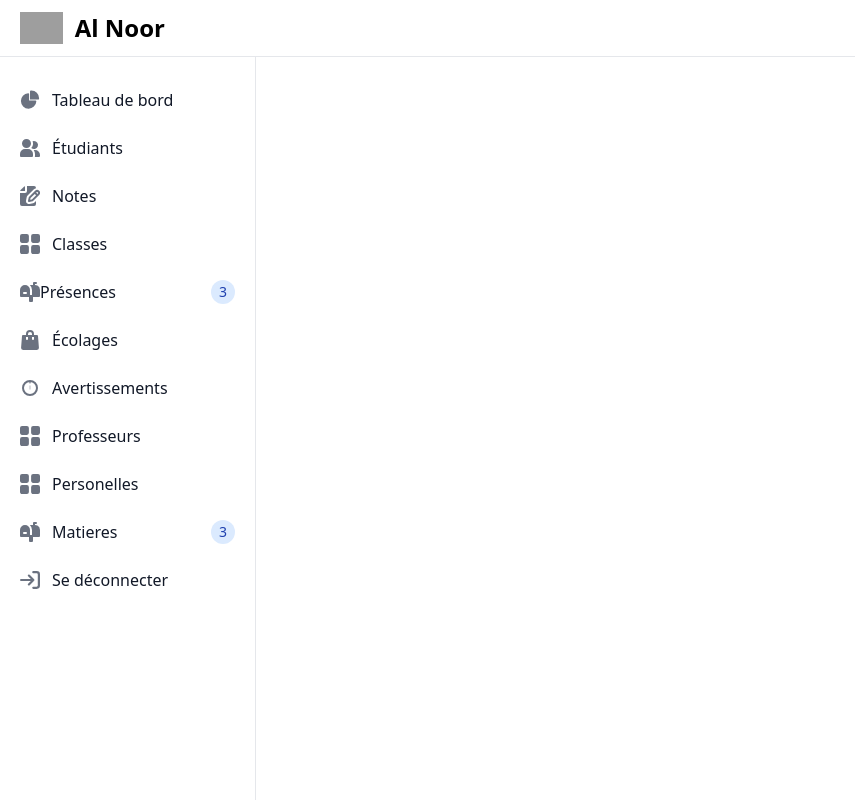
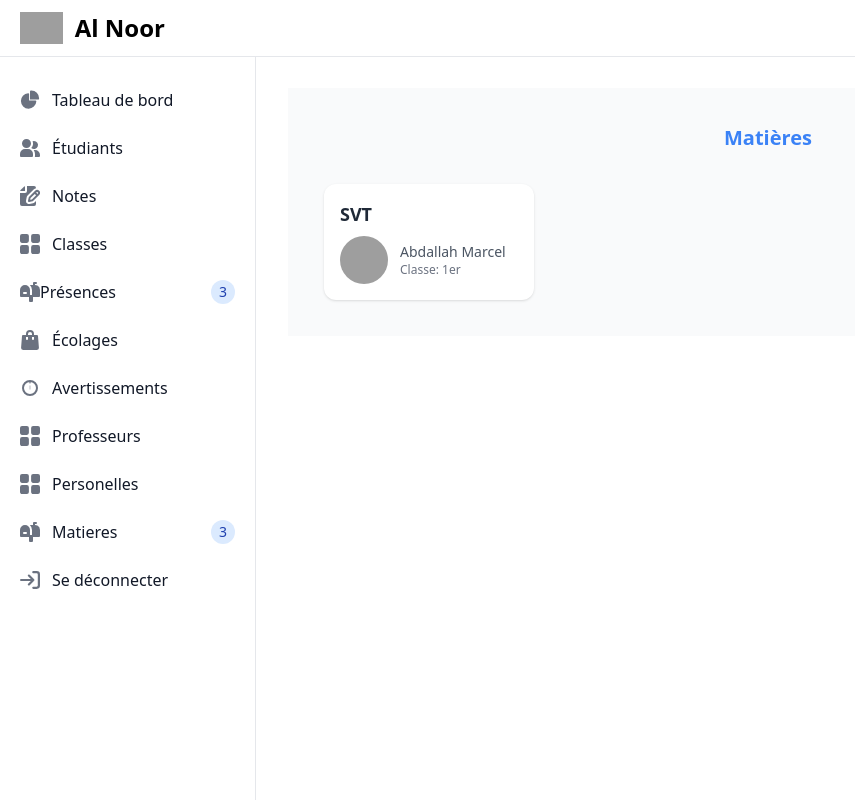
Before and after one commit to ABDA48/alnoor, a Django app: page /matieres/ in a window 1280 px wide. Shown: the whole page, without its empty margins (0-855 px from the left). Run offline with Django 5.2, Linux system fonts and the light colour scheme; a user stored in the database is signed in; data comes from the database, SQL or seed files in the repository; some libraries are stand-ins or nearby versions; grey boxes are pictures that could not be loaded.

Commit message:
05/05/2025
c1

```diff
--- a/main/models.py
+++ b/main/models.py
@@ -1,5 +1,6 @@
 from django.db import models
 from django.contrib.auth.models import User
+from django.utils.html import mark_safe
 BOURSIER_CHOICES = [
         ('oui', 'Oui'),
         ('non', 'Non'),
@@ -14,6 +15,8 @@ SEMESTRE_CHOICES = [
         (3, 'Semestre 3'),
         (4, 'Semestre 4'),
         (5, 'Semestre 5'),
+        (6, 'Semestre 6'),
+        (0, 'Annuelle'),
     ]
 TYPE_CHOICES = [
         ('mensuelle', 'Mensuelle'),
@@ -92,7 +95,8 @@ class Etudiant(models.Model):
     idboursier=models.ForeignKey(Boursier, on_delete=models.SET_NULL,verbose_name="Boursier Etudiants",null=True)
     def __str__(self):
         return self.identifiant
-
+    def Image(self):
+        return mark_safe(f'<img src="{self.photo.url}" width="50" height="50" style="border-radius: 50%;" />')
 
 
 
@@ -115,6 +119,8 @@ class Note(models.Model):
     rang = models.IntegerField(blank=True,null=True,verbose_name="Rang")
     fichier = models.FileField(upload_to='notes/', blank=True, null=True, verbose_name="Fichier")
     type = models.CharField(max_length=10, choices=TYPE_CHOICES,default='mensuelle', verbose_name="Type")
+    def Image(self):
+        return mark_safe(f'<img src="{self.identifiant.photo.url}" width="50" height="50" style="border-radius: 50%;" />')
 
     def __str__(self):
         return f"{self.identifiant} - {self.annees} - {self.semestre}"
@@ -123,6 +129,8 @@ class Ecolage(models.Model):
     identifiant = models.ForeignKey(Etudiant, on_delete=models.CASCADE)
     date = models.CharField(max_length=10, choices=MONTH_CHOICES, verbose_name="Mois")
     payé = models.CharField(max_length=3, choices=PAYE_CHOICES, verbose_name="Payé")
+    def Image(self):
+        return mark_safe(f'<img src="{self.identifiant.photo.url}" width="50" height="50" style="border-radius: 50%;" />')
     def __str__(self):
         return f"{self.identifiant} - {self.date} - {self.payé}"
 
@@ -131,6 +139,8 @@ class Avertissement(models.Model):
     date = models.DateField(blank=True,null=True,verbose_name="Date")
     raison = models.TextField(blank=True,null=True,verbose_name="Raison")
     decision = models.TextField(blank=True,null=True,verbose_name="Décision")
+    def Image(self):
+        return mark_safe(f'<img src="{self.identifiant.photo.url}" width="50" height="50" style="border-radius: 50%;" />')
 
     def __str__(self):
         return f"{self.identifiant} - {self.date}"
@@ -156,9 +166,9 @@ class Professeur(models.Model):
     adresse = models.TextField(blank=True, null=True, verbose_name="Adresse")
     date_naissance = models.DateField(blank=True, null=True, verbose_name="Date de naissance")
     date_embauche = models.DateField(verbose_name="Date d'embauche")
-    idclass=models.ForeignKey(ClassModel, on_delete=models.SET_NULL,verbose_name="Classe Etudiants",null=True)
-    photo = models.ImageField(upload_to='professeures_photos/', default='default.png',blank=True, null=True,verbose_name="Photo de l'Professeurs")
-
+    photo = models.ImageField(upload_to='professeures_photos/', default='default.png',blank=True, null=True,verbose_name="Photo du Professeur")
+    def Image(self):
+        return mark_safe(f'<img src="{self.photo.url}" width="50" height="50" style="border-radius: 50%;" />')
     class Meta:
         verbose_name = "Professeur"
         verbose_name_plural = "Professeurs"
@@ -174,7 +184,9 @@ class Personnel(models.Model):
     fonction = models.CharField(max_length=100, verbose_name="Fonction")  # Job position
     contact = models.CharField(max_length=15, verbose_name="Contact")  # Contact number
     date_d_embauche = models.DateField(verbose_name="Date d'embauche")  # Hiring date
-    photo = models.ImageField(upload_to='personnel_photos/', default='default.png',blank=True, null=True,verbose_name="Photo des Personnels")
+    photo = models.ImageField(upload_to='personnel_photos/', default='default.png',blank=True, null=True,verbose_name="Photo de Personnel")
+    def Image(self):
+        return mark_safe(f'<img src="{self.photo.url}" width="50" height="50" style="border-radius: 50%;" />')
     def __str__(self):
         return f"{self.prenom} {self.nom} - {self.fonction}"
 
@@ -186,8 +198,12 @@ class Personnel(models.Model):
 class Matiere(models.Model):
     nom = models.CharField(max_length=100, verbose_name="Nom de la matière")
     professeur = models.ForeignKey(
-        Professeur, on_delete=models.SET_NULL, null=True, blank=True, related_name="matieres", verbose_name="Professeur"
+        Professeur, on_delete=models.SET_NULL, null=True, related_name="matieres", verbose_name="Professeur"
     )
+    classe=models.ForeignKey(ClassModel, on_delete=models.SET_NULL,verbose_name="Classe Etudiants",null=True)
+    def Image(self):
+        return mark_safe(f'<img src="{self.professeur.photo.url}" width="50" height="50" style="border-radius: 50%;" />')
+
 
     class Meta:
         verbose_name = "Matière"
--- a/main/templates/main/avertissements.html
+++ b/main/templates/main/avertissements.html
@@ -2,6 +2,6 @@
 
 {% block layout %}
 
-{% include "main/tables/avertissements.html" %}
+{% include "main/tables/avertissements.html" with avertissements=avertissements %}
 
 {% endblock layout %}
--- a/main/templates/main/matieres.html
+++ b/main/templates/main/matieres.html
@@ -1,4 +1,7 @@
 {% extends "main/layout.html" %}
 
 {% block layout %}
+<div class="w-full">
+    {% include "main/tables/matieres.html"  %}
+</div>
 {% endblock %}
--- a/main/templates/main/notes.html
+++ b/main/templates/main/notes.html
@@ -2,7 +2,7 @@
 
 {% block layout %}
 {% include "main/components/heading.html" with name="Notes" %}
-{% include "main/tables/notes.html" %}
+{% include "main/tables/notes.html" with notes=notes %}
          <!--     <h1 class="text-center my-4 "> Les notes des étudiants de la classe <span class="font-bold text-blue-600 ">{{ request.GET.classes }}</span>  pour le semestre <span class="font-bold text-blue-600 ">{{ request.GET.semestre }}</span>  de l'année <span class="font-bold text-blue-600 ">{{ request.GET.annees }}</span> sont disponibles pour le type d'évaluation : <span class="font-bold text-blue-600 "> {{ request.GET.type }}</span> .</h1>
 
                 -->
--- /dev/null
+++ b/main/templates/main/tables/matieres.html
@@ -0,0 +1,39 @@
+<section class="bg-gray-50 dark:bg-gray-900 sm:p-5">
+    <div class="w-full">
+      <div class="    relative     overflow-hidden">
+        <h1 class="text-center font-bold text-blue-500 text-xl p-4">Matières</h1>
+        <div class="grid grid-cols-1 sm:grid-cols-2 md:grid-cols-3 lg:grid-cols-4 gap-4 p-4">
+          {% for matiere in matieres %}
+          <div class="bg-white dark:bg-gray-700 rounded-xl shadow p-4 hover:shadow-md transition duration-300">
+            <h2 class="text-lg font-semibold text-gray-800 dark:text-white mb-2">
+              {{ matiere.nom }}
+            </h2>
+            <div class="flex items-center space-x-3">
+              {% if matiere.professeur  %}
+              <img src="{{ matiere.professeur.photo.url }}" alt="{{ matiere.professeur.nom }}" class="w-12 h-12 rounded-full object-cover">
+              {% else %}
+              <div class="w-12 h-12 rounded-full bg-gray-300"></div>
+              {% endif %}
+              <div>
+                <p class="text-sm text-gray-600 dark:text-gray-300 font-medium">
+                    {% if matiere.professeur %}
+                    {{ matiere.professeur.nom }}
+                  {% else %}
+                    Aucun professeur
+                  {% endif %}
+                </p>
+                <p class="text-xs text-gray-500 dark:text-gray-400">
+                    {% if matiere.classe %}
+                    Classe: {{ matiere.classe.nom }}
+                  {% else %}
+                    Classe: Non assignée
+                  {% endif %}
+                </p>
+              </div>
+            </div>
+          </div>
+          {% endfor %}
+        </div>
+      </div>
+    </div>
+  </section>
--- a/main/templates/main/tables/notes.html
+++ b/main/templates/main/tables/notes.html
@@ -35,6 +35,8 @@
                             <option value="3" {% if request.GET.semestre == '3' %}selected{% endif %}>Semestre 3</option>
                             <option value="4" {% if request.GET.semestre == '4' %}selected{% endif %}>Semestre 4</option>
                             <option value="5" {% if request.GET.semestre == '5' %}selected{% endif %}>Semestre 5</option>
+                            <option value="6" {% if request.GET.semestre == '6' %}selected{% endif %}>Semestre 6</option>
+                            <option value="0" {% if request.GET.semestre == '0' %}selected{% endif %}>Annuelle</option>
                         </select>
 
                         <!-- Year Filter -->
--- a/main/views.py
+++ b/main/views.py
@@ -242,8 +242,17 @@ def professeurs(request):
     return render(request,'main/professeures.html',{"professeurs":obj})
 @login_required(login_url='/login/')
 def matieres(request):
+    matieres= matieres = Matiere.objects.select_related('professeur', 'classe').all()
+    professeurs=Professeur.objects.all()
+    classes=ClassModel.objects.all()
+    query=request.GET.get('q', '')
+    if query:
+        matieres=matieres.filter(nom__icontains=query)
+    paginator=Paginator(matieres, 10)
+    page_number=request.GET.get('page')
+    obj=paginator.get_page(page_number)
 
-    return render(request,'main/matieres.html')
+    return render(request,'main/matieres.html',{'matieres':obj,'professeurs':professeurs,'classes':classes})
 
 
 
```
Also changed, not shown: main/admin.py (+21 -22 lines), main/templates/main/tables/avertissements.html (+0 -21 lines), db.sqlite3, main/migrations/0022_remove_professeur_idclass_matiere_classe_and_more.py (added), main/migrations/0023_alter_personnel_photo_alter_professeur_photo.py (added), main/migrations/0024_alter_matiere_professeur.py (added), 1 other file.
